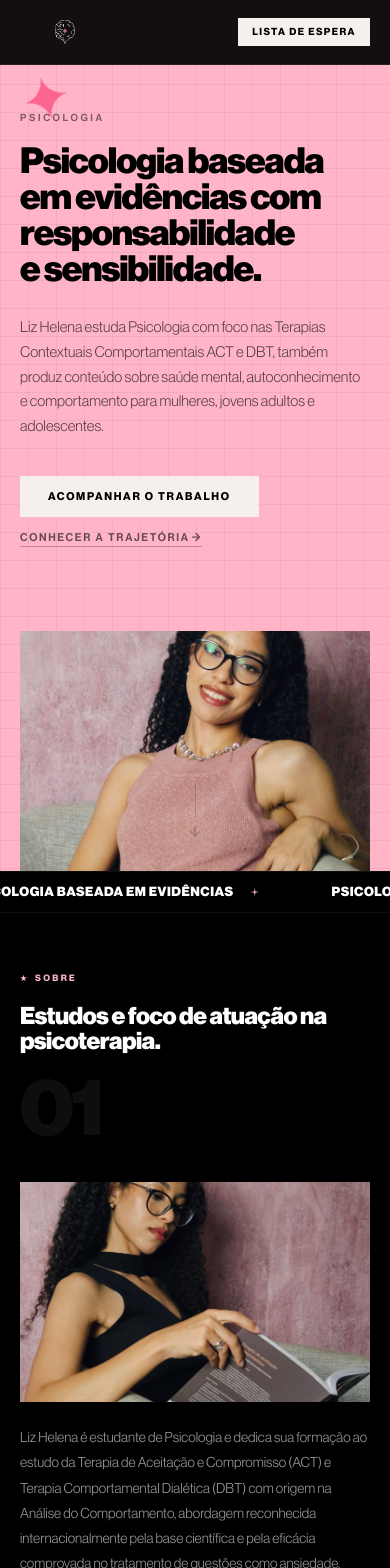
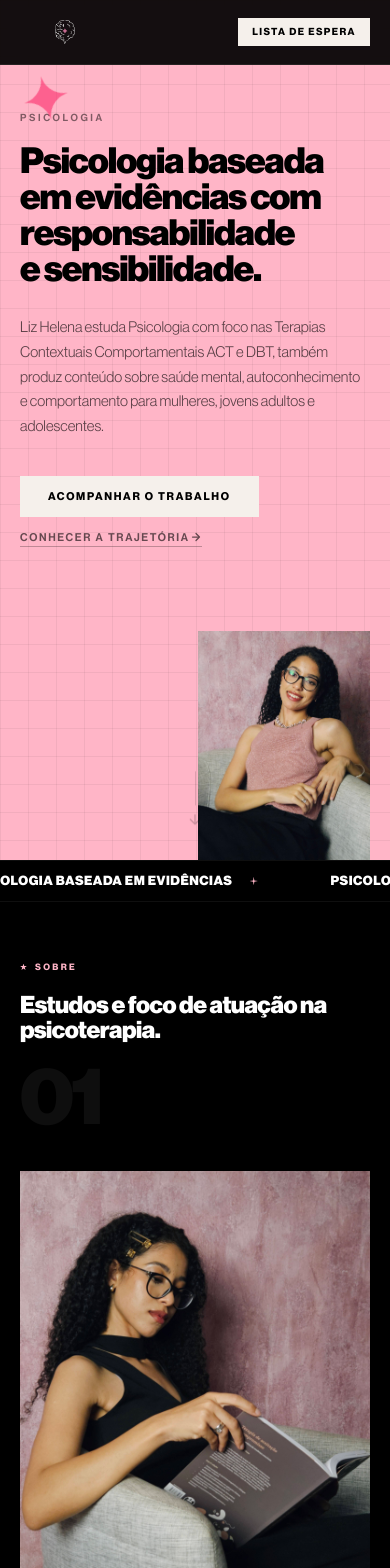
Before and after one commit to madebyfelipe/lizhelenabio, a Next.js app: page / in a window 390 px wide. Shown: the top 1568 px of the page. Built offline with nearby package versions, Linux system fonts and the light colour scheme.

Commit message:
fotos na vertical

```diff
--- a/app/home.module.css
+++ b/app/home.module.css
@@ -98,7 +98,7 @@
   padding: 0 clamp(20px, 5vw, 60px);
   min-height: calc(100svh - 64px);
   display: grid;
-  grid-template-columns: 1fr clamp(280px, 58svh, 600px);
+  grid-template-columns: 1fr clamp(200px, 32svh, 380px);
   gap: clamp(24px, 4vw, 48px);
   align-items: end;
 }
@@ -236,16 +236,16 @@
 .heroPhoto {
   align-self: end;
   position: relative;
-  height: clamp(360px, 70svh, 720px);
   width: 100%;
+  aspect-ratio: 3/4;
   overflow: hidden;
   flex-shrink: 0;
 }
 
 @media (max-width: 860px) {
   .heroPhoto {
-    height: clamp(240px, 48vw, 400px);
-    justify-self: stretch;
+    width: clamp(160px, 44vw, 300px);
+    justify-self: end;
     align-self: end;
   }
 }
@@ -254,33 +254,42 @@
 .sobrePhotoWrap {
   position: relative;
   width: 100%;
-  height: clamp(220px, 30vw, 420px);
+  max-width: 400px;
+  aspect-ratio: 3/4;
   overflow: hidden;
   margin-bottom: 24px;
 }
 
 /* ── FOTO STRIP (entre áreas e conteúdo) ─────────── */
+.fotoStripSection {
+  background: #1a1215;
+  padding: clamp(48px, 7vw, 96px) clamp(20px, 5vw, 60px);
+  display: flex;
+  justify-content: center;
+}
+
 .fotoStrip {
   position: relative;
-  width: 100%;
-  height: clamp(280px, 40vw, 540px);
+  width: clamp(200px, 26vw, 360px);
+  aspect-ratio: 3/4;
   overflow: hidden;
 }
 
 /* ── CONTEÚDO photo ──────────────────────────────── */
 .conteudoPhotoWrap {
   position: relative;
-  width: 100%;
-  height: clamp(280px, 42vw, 560px);
+  width: clamp(200px, 28vw, 360px);
+  aspect-ratio: 3/4;
   overflow: hidden;
-  margin-top: 56px;
+  margin: 48px auto 0;
 }
 
 /* ── TRAJETÓRIA photo ────────────────────────────── */
 .trajetoriaPhotoWrap {
   position: relative;
   width: 100%;
-  height: clamp(200px, 28vw, 380px);
+  max-width: 360px;
+  aspect-ratio: 3/4;
   overflow: hidden;
   margin-top: 28px;
 }
--- a/app/page.tsx
+++ b/app/page.tsx
@@ -171,8 +171,10 @@ export default function Home() {
       </section>
 
       {/* ── FOTO STRIP ── */}
-      <div className={styles.fotoStrip}>
-        <Image src="/20260426_215111.jpg" alt="Liz Helena com livro de ACT" fill style={{ objectFit: 'cover', objectPosition: 'center 35%' }} />
+      <div className={styles.fotoStripSection}>
+        <div className={styles.fotoStrip}>
+          <Image src="/20260426_215111.jpg" alt="Liz Helena com livro de ACT" fill style={{ objectFit: 'cover', objectPosition: 'center 35%' }} />
+        </div>
       </div>
 
       {/* ── CONTEÚDO E PRODUÇÃO ── */}
```
